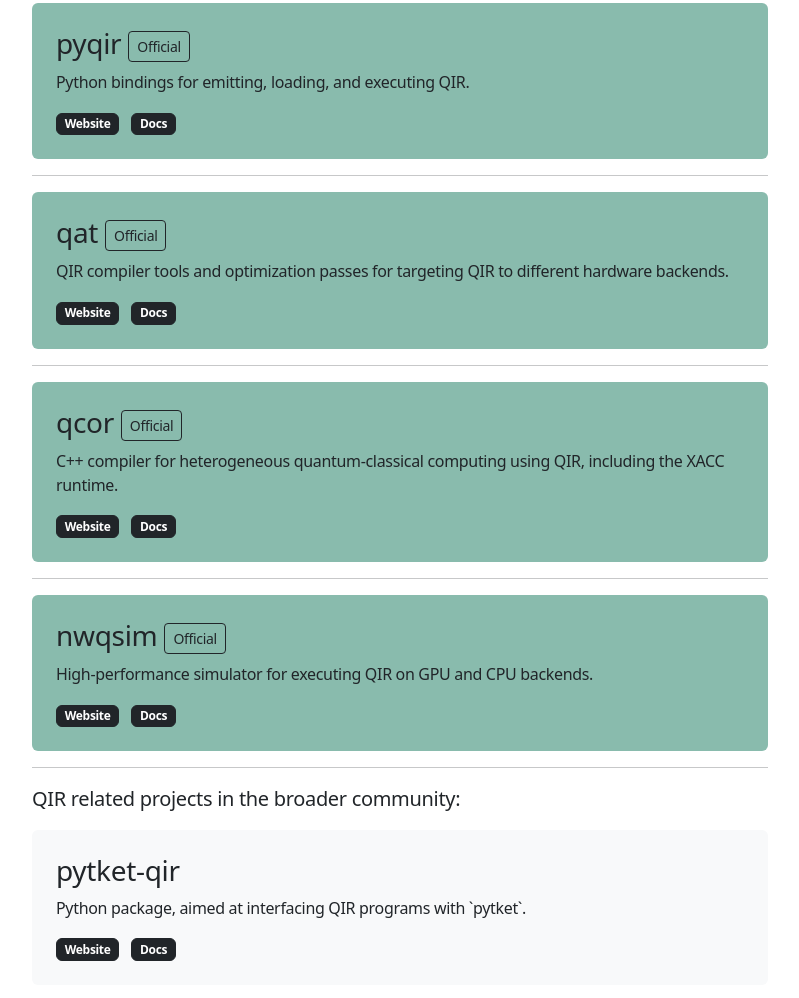
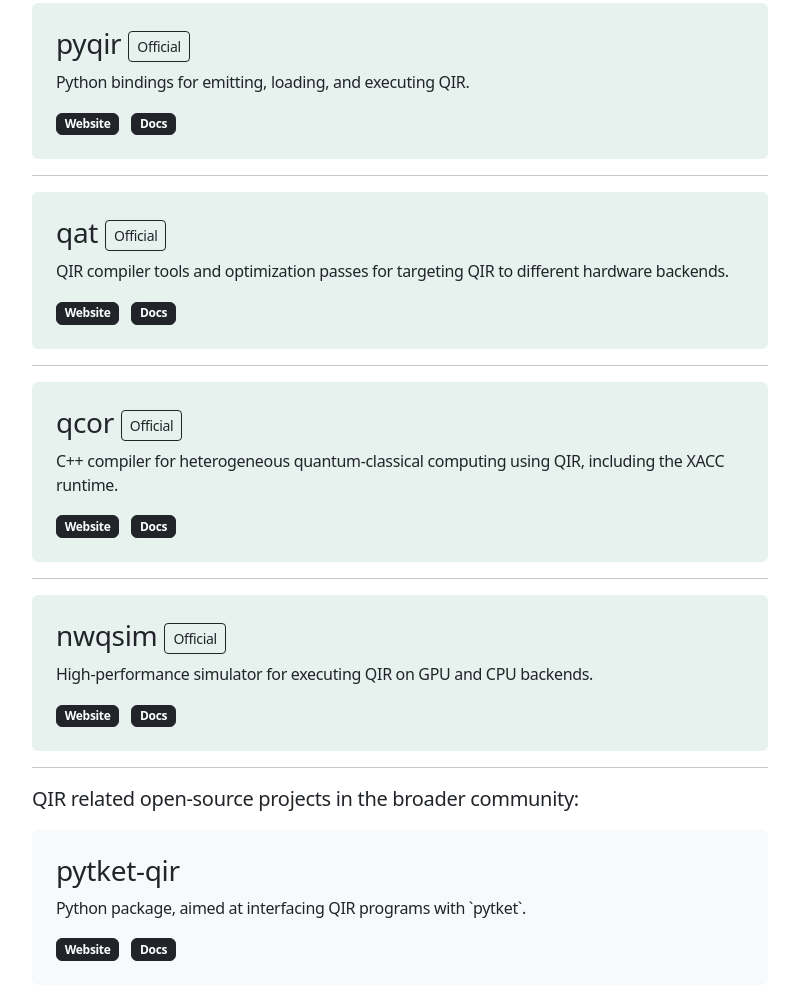
Before and after one commit to qir-alliance/qir-alliance.github.io, an Eleventy site: page src/projects.md in a window 1280 px wide. Shown: the part 540-1538 px from the top of the page, without its empty margins (240-1039 px from the left). Built offline with nearby package versions, Linux system fonts and the light colour scheme; Eleventy itself is replaced by a stand-in of ours; files that its build step writes are made by us from their sources.

Commit message:
color change

```diff
--- a/src/_includes/snippets/projectlist.njk
+++ b/src/_includes/snippets/projectlist.njk
@@ -1,8 +1,8 @@
 <div class="row justify-content-between d-flex align-items-stretch">
   <div class="col-12">
     <p class="lead">Projects hosted under the QIR Alliance:</p>
-    {% for project in internal_projects.internal_projects  %} {#| sortByProjectOwner#}
-      <div class="{{ "bg-primary bg-opacity-50" if project.owner == "qir-alliance" else "bg-light" }} p-4 rounded">
+    {% for project in internal_projects.internal_projects  %}
+      <div class="{{ "bg-primary bg-opacity-10" }} p-4 rounded">
         <h3>{{ project.name }}
           {% if project.owner == "qir-alliance" %}
           <div class="btn btn-outline-dark btn-sm me-2">Official</div>
@@ -14,13 +14,10 @@
       </div>
       <hr>
     {% endfor %}
-    <p class="lead">QIR related projects in the broader community:</p>
-    {% for project in external_projects.external_projects  %} {#| sortByProjectOwner#}
-      <div class="{{ "bg-primary bg-opacity-50" if project.owner == "qir-alliance" else "bg-light" }} p-4 rounded">
+    <p class="lead">QIR related open-source projects in the broader community:</p>
+    {% for project in external_projects.external_projects  %}
+      <div class="{{ "bg-light" }} p-4 rounded">
         <h3>{{ project.name }}
-          {% if project.owner == "qir-alliance" %}
-          <div class="btn btn-outline-dark btn-sm me-2">Official</div>
-          {% endif %}
         </h3>
         <p>{{ project.description }}</p>
         <a href="{{ project.url | url }}" class="btn btn-outline-dark bg-dark badge bg-light btn-sm me-2">Website</a>
```
